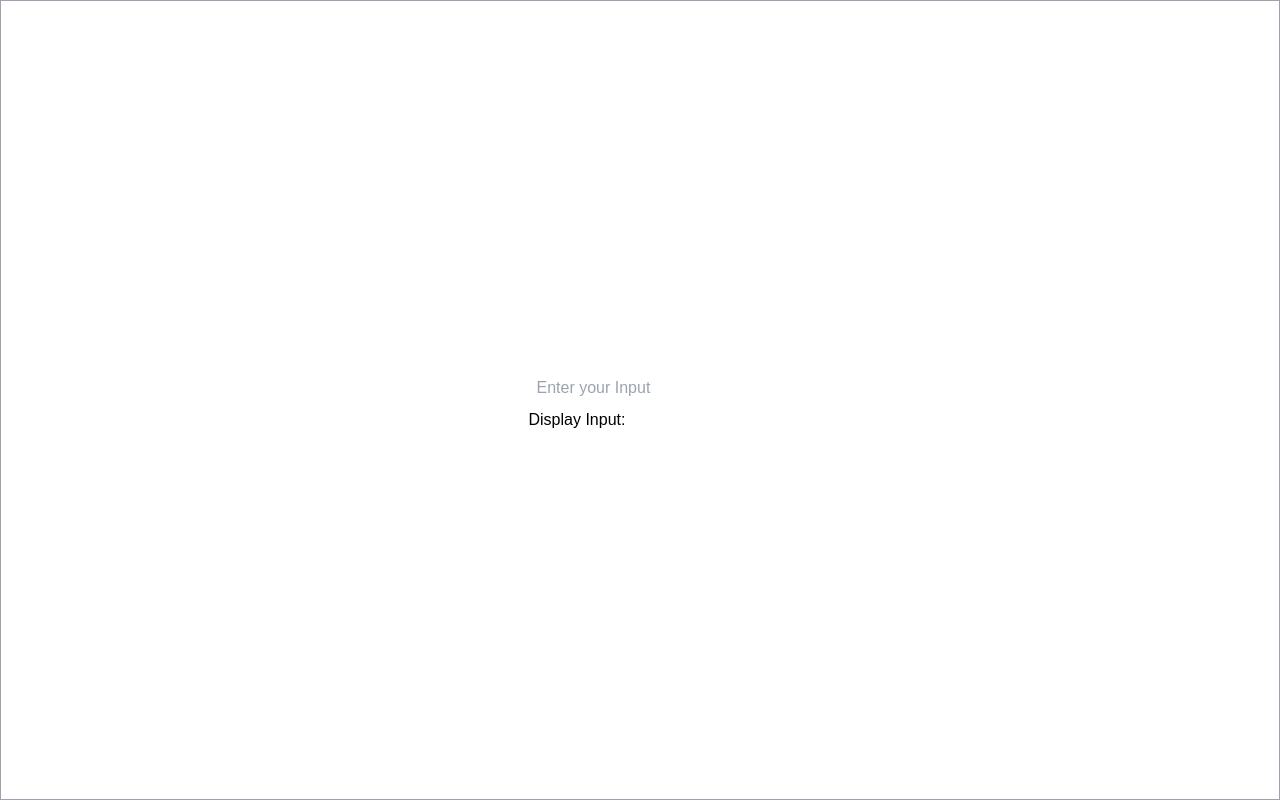
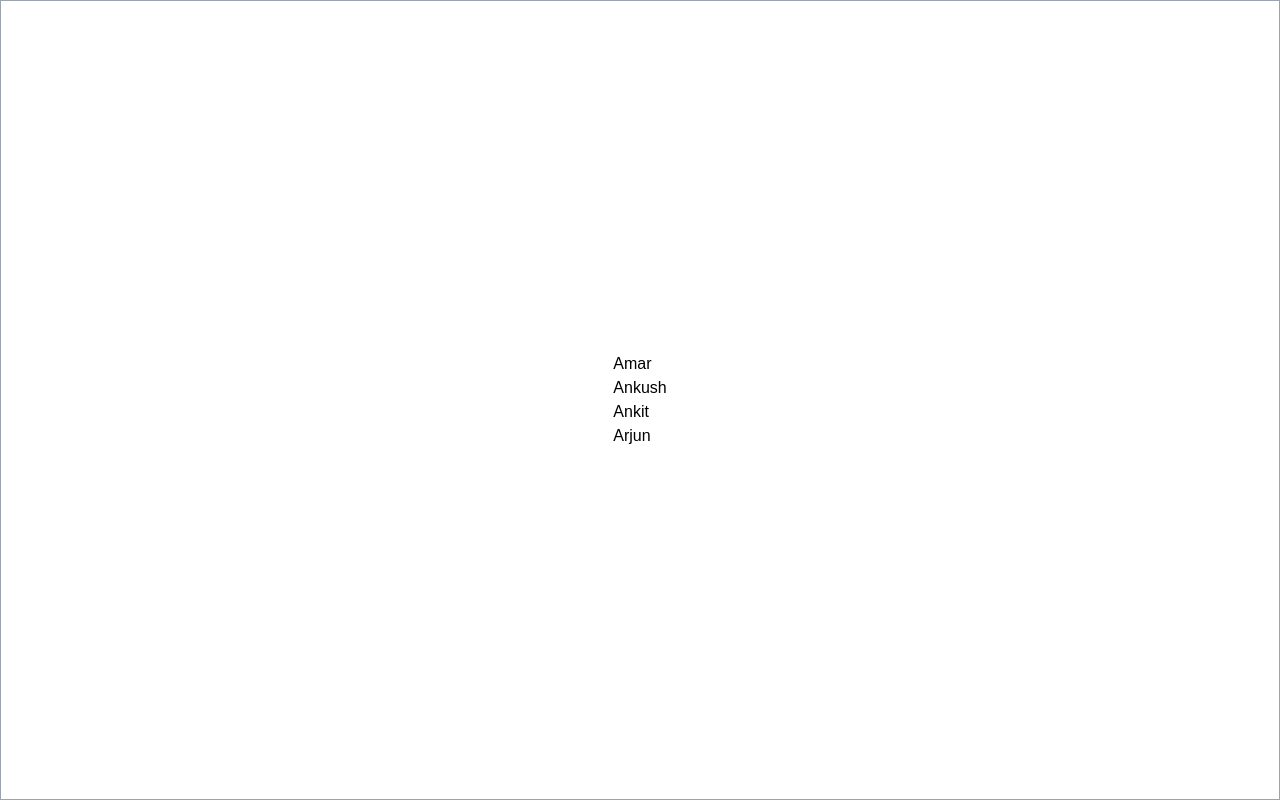
Before and after one commit to AmarKumarShaw/react-practice-small-problems, a Next.js app: page / in a window 1280 px wide. Built offline with nearby package versions, Linux system fonts and the light colour scheme.

Commit message:
Display List

```diff
--- /dev/null
+++ b/app/_components/DisplayList.jsx
@@ -0,0 +1,21 @@
+import React from 'react'
+import {useState} from "react"
+
+const DisplayList = () => {
+
+ const listOfItems = ["Amar","Ankush","Ankit","Arjun",]
+  return (
+    <div>
+        {listOfItems.map((data,index)=>{
+            return (
+                <div key={index}>
+                    <p>{data}</p>
+                </div>
+            )
+        })}
+
+    </div>
+  )
+}
+
+export default DisplayList
--- a/app/page.tsx
+++ b/app/page.tsx
@@ -1,13 +1,13 @@
 "use client"
 import Image from "next/image";
 import {useState} from "react"
-import UserInput from "./_components/UserInput"
+import DisplayList from "./_components/DisplayList"
 export default function Home() {
 
 
   return (
    <div className="h-screen flex border border-gray-400 justify-center items-center ">
-      <UserInput />
+     <DisplayList />
    </div>
   );
 }
```
